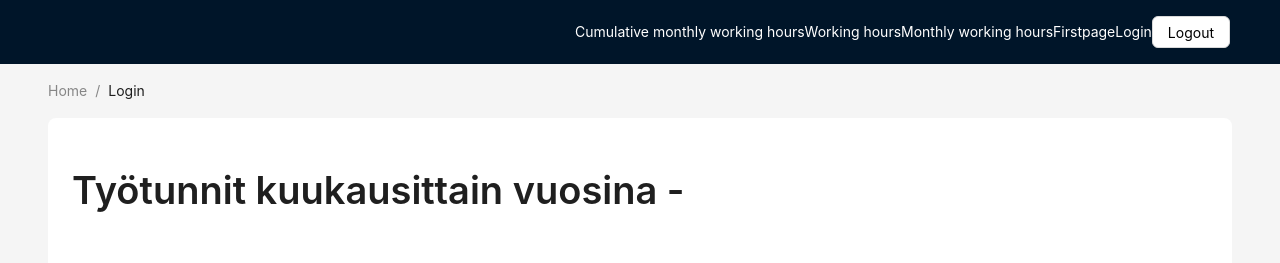
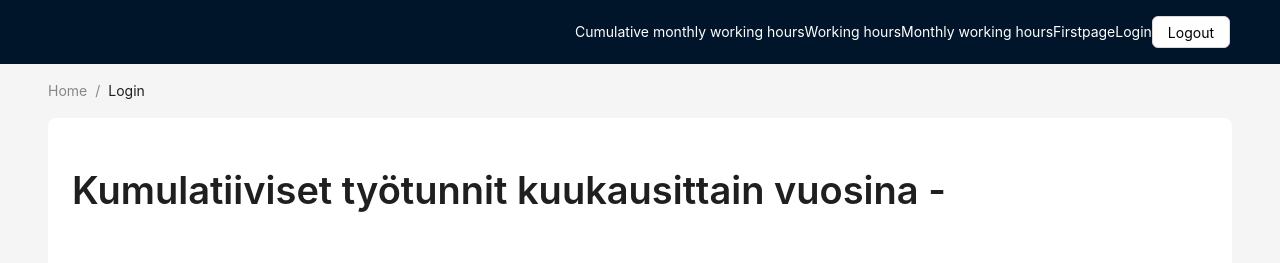
Before and after one commit to satuhalinen/reporting_system, a React (Vite) app in the folder frontend/: page /cumulative-monthly-working-hours in a window 1280 px wide. Shown: the top 263 px of the page. Built offline with nearby package versions, Linux system fonts and the light colour scheme; no server answers.

Commit message:
rename the title for cumulative working hours

```diff
--- a/frontend/src/routes/CumulativeMonthlyWorkingHours.jsx
+++ b/frontend/src/routes/CumulativeMonthlyWorkingHours.jsx
@@ -122,7 +122,8 @@ const CumulativeMonthlyWorkingHours = () => {
   return (
     <Row>
       <Title>
-        Työtunnit kuukausittain vuosina {years[0]} - {years[yearsAmount - 1]}
+        Kumulatiiviset työtunnit kuukausittain vuosina {years[0]} -{" "}
+        {years[yearsAmount - 1]}
       </Title>
       <Col style={{ height: "250px" }} span={24}>
         <ResponsiveBar
```
